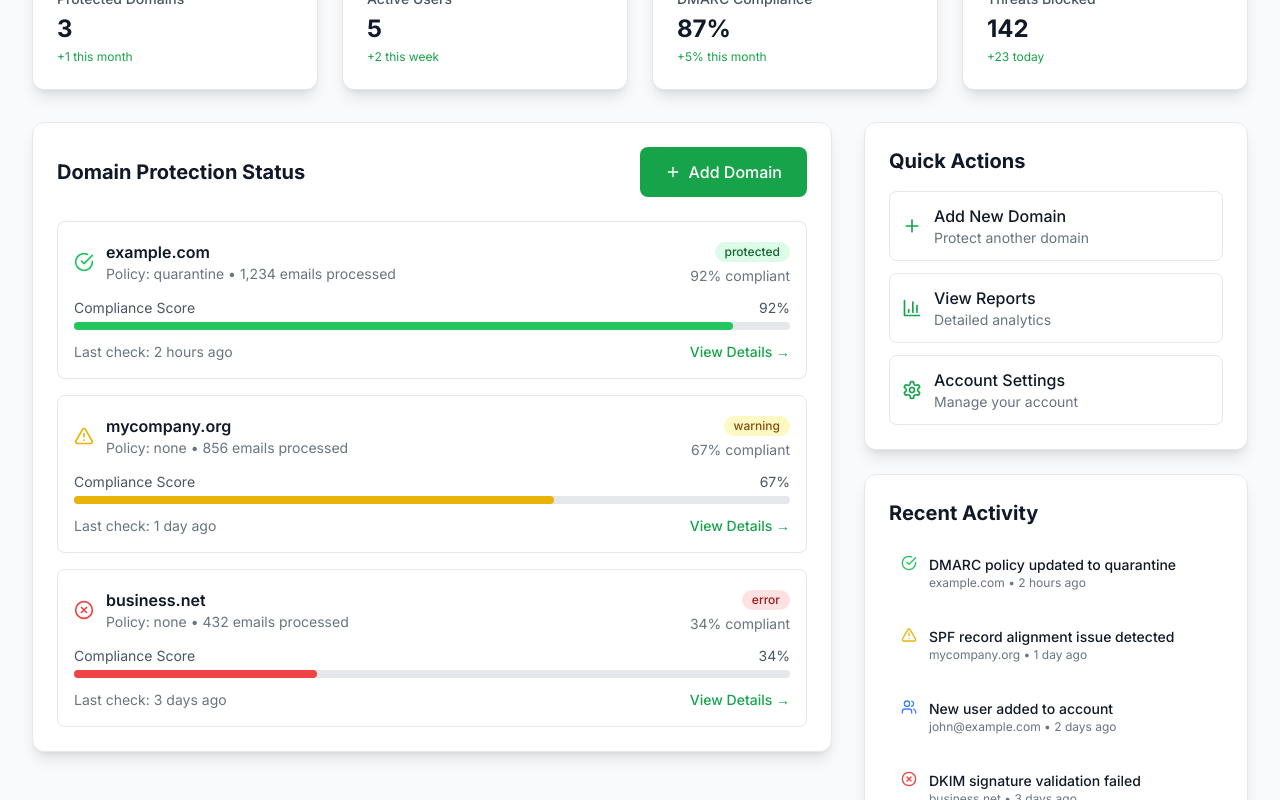
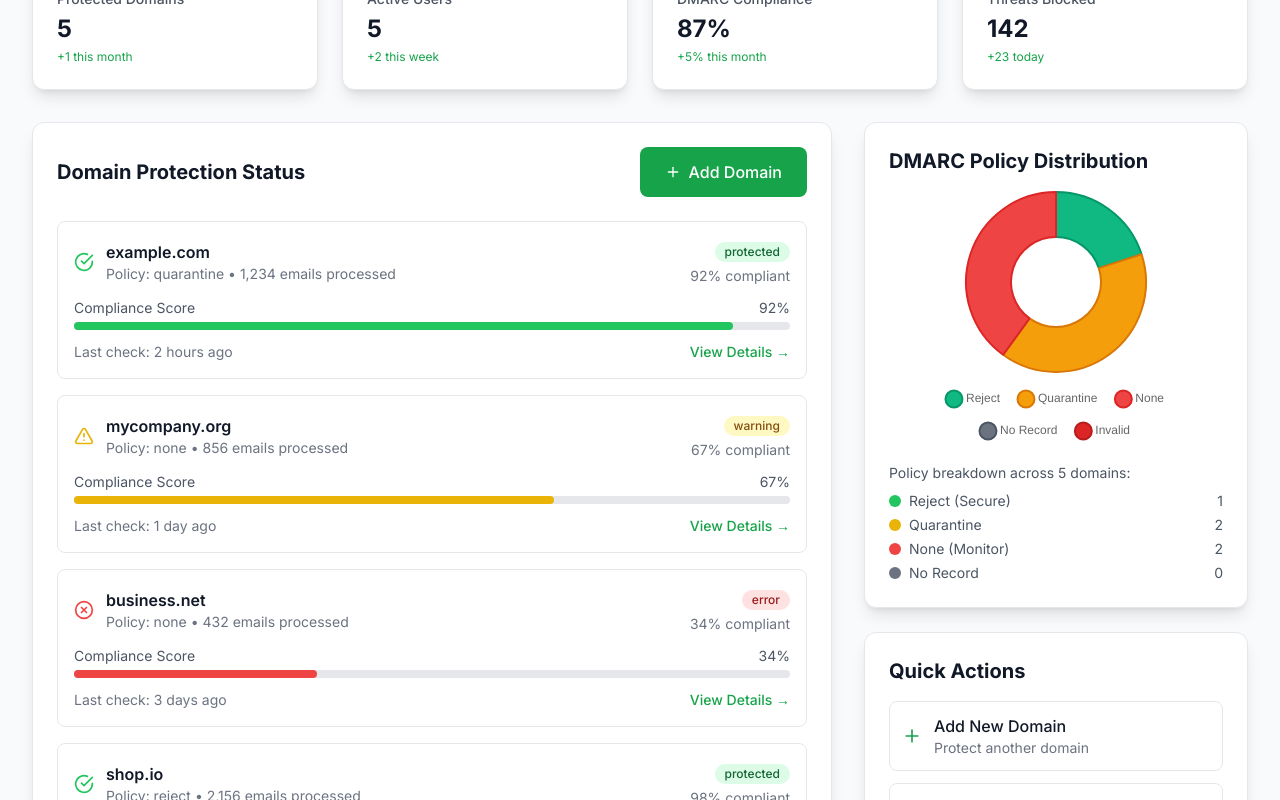
Before and after one commit to ntorrents/dmarc-project, a React (Vite) app: page /dashboard in a window 1280 px wide. Shown: the part 440-1240 px from the top of the page. Built offline with nearby package versions, Linux system fonts and the light colour scheme; no server answers.

Commit message:
Dashboard Profile Management and DMARC Policy Chart

```diff
--- a/src/components/layout/DashboardHeader.jsx
+++ b/src/components/layout/DashboardHeader.jsx
@@ -13,6 +13,7 @@ import {
 	ChevronDown,
 } from "lucide-react";
 import { useAuthContext } from "../../context/AuthContext";
+import { useNotification } from "../../context/NotificationContext";
 
 const DashboardHeader = () => {
 	const [isMobileMenuOpen, setIsMobileMenuOpen] = useState(false);
@@ -21,6 +22,7 @@ const DashboardHeader = () => {
 	const location = useLocation();
 
 	const { user, logout } = useAuthContext();
+	const { success, error } = useNotification();
 
 	// Use mock data in development if user is not available
 	const isDev = import.meta.env.MODE === "development";
@@ -29,10 +31,27 @@ const DashboardHeader = () => {
 
 	const handleLogout = async () => {
 		try {
+			setIsUserMenuOpen(false);
 			await logout();
+
+			// Clear any stored session data
+			localStorage.clear();
+			sessionStorage.clear();
+
+			// Clear any cookies (if using httpOnly cookies, this would be handled by the backend)
+			document.cookie.split(";").forEach((c) => {
+				const eqPos = c.indexOf("=");
+				const name = eqPos > -1 ? c.substr(0, eqPos) : c;
+				document.cookie = name + "=;expires=Thu, 01 Jan 1970 00:00:00 GMT;path=/";
+				document.cookie = name + "=;expires=Thu, 01 Jan 1970 00:00:00 GMT;path=/;domain=" + window.location.hostname;
+			});
+
+			success("Logged out successfully");
 			navigate("/login");
-		} catch (error) {
-			console.error("Logout failed:", error);
+		} catch (err) {
+			console.error("Logout failed:", err);
+			error("Logout failed", "There was an error logging out. Please try again.");
+
 			// In development, still navigate to login even if logout fails
 			if (isDev) {
 				navigate("/login");
--- a/src/pages/Dashboard.jsx
+++ b/src/pages/Dashboard.jsx
@@ -4,6 +4,15 @@ import { Shield, Users, Globe, BarChart3, Settings, Bell, Plus, CheckCircle, Ale
 import { domainsAPI } from '../lib/api/domains'
 import { getErrorMessage } from '../lib/helpers'
 import AddDomainModal from '../components/modals/AddDomainModal'
+import { Doughnut } from 'react-chartjs-2'
+import {
+  Chart as ChartJS,
+  ArcElement,
+  Tooltip,
+  Legend,
+} from 'chart.js'
+
+ChartJS.register(ArcElement, Tooltip, Legend)
 
 const Dashboard = () => {
   const [domains, setDomains] = useState([])
@@ -82,7 +91,6 @@ const Dashboard = () => {
       setLoading(true)
       setError(null)
 
-      // Check if we're in development mode
       const isDev = import.meta.env.MODE === 'development'
 
       if (isDev) {
@@ -118,6 +126,26 @@ const Dashboard = () => {
               lastCheck: '3 days ago',
               emails: '432',
               tag: 'development'
+            },
+            {
+              id: 4,
+              name: 'shop.io',
+              status: 'protected',
+              policy: 'reject',
+              compliance: 98,
+              lastCheck: '1 hour ago',
+              emails: '2,156',
+              tag: 'ecommerce'
+            },
+            {
+              id: 5,
+              name: 'blog.com',
+              status: 'warning',
+              policy: 'quarantine',
+              compliance: 75,
+              lastCheck: '3 hours ago',
+              emails: '543',
+              tag: 'content'
             }
           ])
           setLoading(false)
@@ -205,6 +233,90 @@ const Dashboard = () => {
         return <Users className="w-4 h-4 text-blue-500" />
       default:
         return null
+    }
+  }
+
+  // Calculate DMARC policy distribution
+  const getPolicyDistribution = () => {
+    const policyCount = {
+      reject: 0,
+      quarantine: 0,
+      none: 0,
+      'no record': 0,
+      invalid: 0
+    }
+
+    domains.forEach(domain => {
+      if (domain.policy && ['reject', 'quarantine', 'none'].includes(domain.policy)) {
+        policyCount[domain.policy]++
+      } else if (domain.status === 'error') {
+        policyCount['no record']++
+      } else {
+        policyCount['invalid']++
+      }
+    })
+
+    return policyCount
+  }
+
+  const policyDistribution = getPolicyDistribution()
+
+  const doughnutData = {
+    labels: ['Reject', 'Quarantine', 'None', 'No Record', 'Invalid'],
+    datasets: [
+      {
+        data: [
+          policyDistribution.reject,
+          policyDistribution.quarantine,
+          policyDistribution.none,
+          policyDistribution['no record'],
+          policyDistribution.invalid
+        ],
+        backgroundColor: [
+          '#10b981', // green for reject (best)
+          '#f59e0b', // yellow for quarantine (medium)
+          '#ef4444', // red for none (poor)
+          '#6b7280', // gray for no record
+          '#dc2626'  // dark red for invalid
+        ],
+        borderColor: [
+          '#059669',
+          '#d97706',
+          '#dc2626',
+          '#4b5563',
+          '#b91c1c'
+        ],
+        borderWidth: 2,
+        hoverOffset: 4
+      }
+    ]
+  }
+
+  const doughnutOptions = {
+    responsive: true,
+    maintainAspectRatio: false,
+    plugins: {
+      legend: {
+        position: 'bottom',
+        labels: {
+          padding: 20,
+          usePointStyle: true,
+          font: {
+            size: 12
+          }
+        }
+      },
+      tooltip: {
+        callbacks: {
+          label: function(context) {
+            const label = context.label || ''
+            const value = context.parsed || 0
+            const total = context.dataset.data.reduce((a, b) => a + b, 0)
+            const percentage = total > 0 ? ((value / total) * 100).toFixed(1) : 0
+            return `${label}: ${value} domains (${percentage}%)`
+          }
+        }
+      }
     }
   }
 
@@ -369,6 +481,47 @@ const Dashboard = () => {
             transition={{ duration: 0.6, delay: 0.3 }}
             className="space-y-6"
           >
+            {/* DMARC Policy Distribution Chart */}
+            <div className="card">
+              <h2 className="text-xl font-bold text-gray-900 mb-4">DMARC Policy Distribution</h2>
+              <div className="h-64">
+                <Doughnut data={doughnutData} options={doughnutOptions} />
+              </div>
+              <div className="mt-4 text-sm text-gray-600">
+                <p className="mb-2">Policy breakdown across {domains.length} domains:</p>
+                <div className="space-y-1">
+                  <div className="flex justify-between">
+                    <span className="flex items-center">
+                      <div className="w-3 h-3 bg-green-500 rounded-full mr-2"></div>
+                      Reject (Secure)
+                    </span>
+                    <span>{policyDistribution.reject}</span>
+                  </div>
+                  <div className="flex justify-between">
+                    <span className="flex items-center">
+                      <div className="w-3 h-3 bg-yellow-500 rounded-full mr-2"></div>
+                      Quarantine
+                    </span>
+                    <span>{policyDistribution.quarantine}</span>
+                  </div>
+                  <div className="flex justify-between">
+                    <span className="flex items-center">
+                      <div className="w-3 h-3 bg-red-500 rounded-full mr-2"></div>
+                      None (Monitor)
+                    </span>
+                    <span>{policyDistribution.none}</span>
+                  </div>
+                  <div className="flex justify-between">
+                    <span className="flex items-center">
+                      <div className="w-3 h-3 bg-gray-500 rounded-full mr-2"></div>
+                      No Record
+                    </span>
+                    <span>{policyDistribution['no record']}</span>
+                  </div>
+                </div>
+              </div>
+            </div>
+
             {/* Quick Actions */}
             <div className="card">
               <h2 className="text-xl font-bold text-gray-900 mb-4">Quick Actions</h2>
@@ -428,18 +581,6 @@ const Dashboard = () => {
                 View All Activity →
               </button>
             </div>
-
-            {/* Security Score */}
-            <div className="card bg-gradient-to-br from-primary-50 to-primary-100 border-primary-200">
-              <div className="text-center">
-                <h3 className="text-lg font-bold text-gray-900 mb-2">Overall Security Score</h3>
-                <div className="text-4xl font-bold text-primary-600 mb-2">87/100</div>
-                <p className="text-sm text-gray-600 mb-4">Good security posture</p>
-                <button className="btn-primary w-full">
-                  Improve Score
-                </button>
-              </div>
-            </div>
           </motion.div>
         </div>
       </div>
--- a/src/pages/UserProfile.jsx
+++ b/src/pages/UserProfile.jsx
@@ -4,8 +4,13 @@ import { User, Mail, Lock, Building, Save, Eye, EyeOff, Shield } from 'lucide-re
 import { authAPI } from '../lib/api/auth'
 import { companiesAPI } from '../lib/api/companies'
 import { validateEmail, sanitizeInput, getErrorMessage } from '../lib/helpers'
+import { useAuthContext } from '../context/AuthContext'
+import { useNotification } from '../context/NotificationContext'
 
 const UserProfile = () => {
+  const { user, updateProfile } = useAuthContext()
+  const { success, error: showError } = useNotification()
+
   const [profile, setProfile] = useState({
     name: '',
     email: '',
@@ -22,7 +27,6 @@ const UserProfile = () => {
   const [loading, setLoading] = useState(true)
   const [saving, setSaving] = useState(false)
   const [error, setError] = useState(null)
-  const [success, setSuccess] = useState('')
   const [showPasswords, setShowPasswords] = useState({
     current: false,
     new: false,
@@ -32,7 +36,7 @@ const UserProfile = () => {
 
   useEffect(() => {
     loadProfile()
-  }, [])
+  }, [user])
 
   const loadProfile = async () => {
     try {
@@ -45,8 +49,8 @@ const UserProfile = () => {
         // Mock data for development
         setTimeout(() => {
           setProfile({
-            name: localStorage.getItem('userName') || 'John Doe',
-            email: localStorage.getItem('userEmail') || 'john@example.com',
+            name: user?.name || 'Dev User',
+            email: user?.email || 'dev@example.com',
             currentPassword: '',
             newPassword: '',
             confirmPassword: ''
@@ -59,7 +63,7 @@ const UserProfile = () => {
             address: '123 Business St, City, State 12345'
           })
 
-          setIsAdmin(true) // Mock admin status
+          setIsAdmin(user?.role === 'admin')
           setLoading(false)
         }, 1000)
         return
@@ -98,7 +102,6 @@ const UserProfile = () => {
     }))
 
     if (error) setError(null)
-    if (success) setSuccess('')
   }
 
   const handleOrganizationChange = (field, value) => {
@@ -108,7 +111,6 @@ const UserProfile = () => {
     }))
 
     if (error) setError(null)
-    if (success) setSuccess('')
   }
 
   const handleSaveProfile = async () => {
@@ -149,9 +151,11 @@ const UserProfile = () => {
 
       if (isDev) {
         // Mock save
-        localStorage.setItem('userName', profile.name)
-        localStorage.setItem('userEmail', profile.email)
-        setSuccess('Profile updated successfully!')
+        await updateProfile({
+          name: profile.name,
+          email: profile.email
+        })
+        success('Profile updated successfully!')
 
         // Clear password fields
         setProfile(prev => ({
@@ -175,8 +179,9 @@ const UserProfile = () => {
       }
 
       await authAPI.updateProfile(updateData)
+      await updateProfile(updateData)
 
-      setSuccess('Profile updated successfully!')
+      success('Profile updated successfully!')
 
       // Clear password fields
       setProfile(prev => ({
@@ -187,7 +192,9 @@ const UserProfile = () => {
       }))
     } catch (err) {
       console.error('Error saving profile:', err)
-      setError(getErrorMessage(err))
+      const errorMessage = getErrorMessage(err)
+      setError(errorMessage)
+      showError('Failed to update profile', errorMessage)
     } finally {
       setSaving(false)
     }
@@ -213,16 +220,18 @@ const UserProfile = () => {
 
       if (isDev) {
         // Mock save
-        setSuccess('Organization settings updated successfully!')
+        success('Organization settings updated successfully!')
         return
       }
 
       // Production API call
       await companiesAPI.update(organization)
-      setSuccess('Organization settings updated successfully!')
+      success('Organization settings updated successfully!')
     } catch (err) {
       console.error('Error saving organization:', err)
-      setError(getErrorMessage(err))
+      const errorMessage = getErrorMessage(err)
+      setError(errorMessage)
+      showError('Failed to update organization settings', errorMessage)
     } finally {
       setSaving(false)
     }
@@ -266,26 +275,20 @@ const UserProfile = () => {
           <p className="text-gray-600 mt-1">Manage your account settings and preferences</p>
         </motion.div>
 
-        {/* Success/Error Messages */}
-        {(error || success) && (
+        {/* Error Display */}
+        {error && (
           <motion.div
             initial={{ opacity: 0, y: -20 }}
             animate={{ opacity: 1, y: 0 }}
-            className={`mb-6 p-4 rounded-lg ${
-              error ? 'bg-red-50 border border-red-200' : 'bg-green-50 border border-green-200'
-            }`}
+            className="mb-6 p-4 bg-red-50 border border-red-200 rounded-lg"
           >
-            <p className={error ? 'text-red-800' : 'text-green-800'}>
-              {error || success}
-            </p>
-            {error && (
+            <p className="text-red-800">{error}</p>
             <button
               onClick={() => setError(null)}
               className="mt-2 text-sm text-red-600 hover:text-red-800 underline"
             >
               Dismiss
             </button>
-            )}
           </motion.div>
         )}
 
```
Lines whose indentation alone changed are shown as unchanged.
